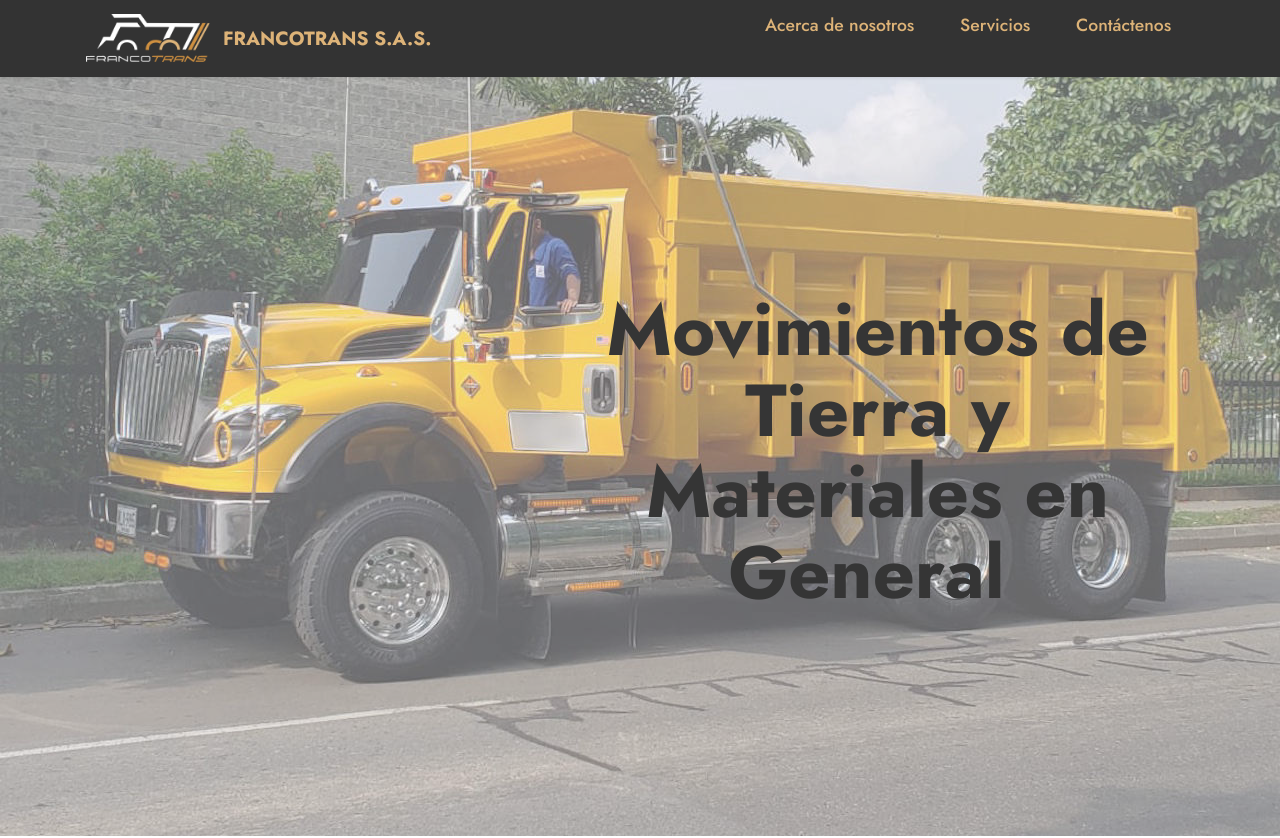
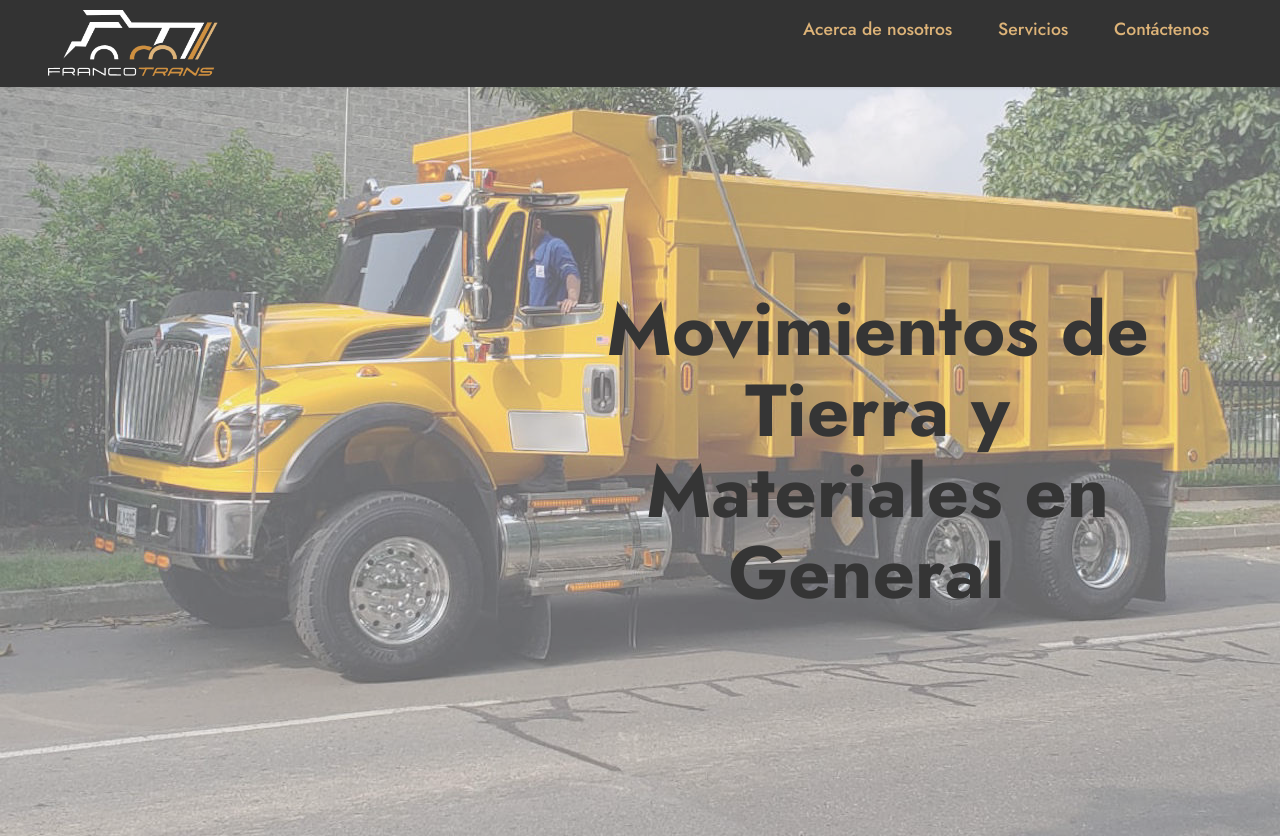
Before and after one commit to CWCorrea/francotrans, a plain HTML site: page index.html in a window 1280 px wide. Shown: the top 838 px of the page. Drawn offline with Linux system fonts and the light colour scheme.

Commit message:
create github pages

```diff
--- a/assets/mobirise/css/mbr-additional.css
+++ b/assets/mobirise/css/mbr-additional.css
@@ -819,7 +819,7 @@ a {
 }
 @media (min-width: 992px) {
   .cid-ssTaxhofty .navbar.collapsed.opened:not(.navbar-short) .navbar-collapse {
-    max-height: calc(98.5vh - 3rem);
+    max-height: calc(98.5vh - 4.1rem);
   }
 }
 .cid-ssTaxhofty .navbar.collapsed .dropdown-menu .dropdown-submenu {
--- a/index.html
+++ b/index.html
@@ -29,14 +29,14 @@
   <section class="menu menu2 cid-ssTaxhofty" once="menu" id="menu2-0">
 
     <nav class="navbar navbar-dropdown navbar-fixed-top navbar-expand-lg">
-        <div class="container">
+        <div class="container-fluid">
             <div class="navbar-brand">
                 <span class="navbar-logo">
 
-                        <img src="assets/images/logo-francotrans-completo-inv.png" alt="Logo FRANCOTRANS" style="height: 3rem;">
+                        <img src="assets/images/logo-francotrans-completo-inv.png" alt="Logo FRANCOTRANS" style="height: 4.1rem;">
 
                 </span>
-                <span class="navbar-caption-wrap"><a class="navbar-caption text-info text-primary display-7" href="https://www.francotrans.com">FRANCOTRANS S.A.S.</a></span>
+
             </div>
             <button class="navbar-toggler" type="button" data-toggle="collapse" data-target="#navbarSupportedContent" aria-controls="navbarNavAltMarkup" aria-expanded="false" aria-label="Toggle navigation">
                 <div class="hamburger">
```
Also changed, not shown: 1 other file.
